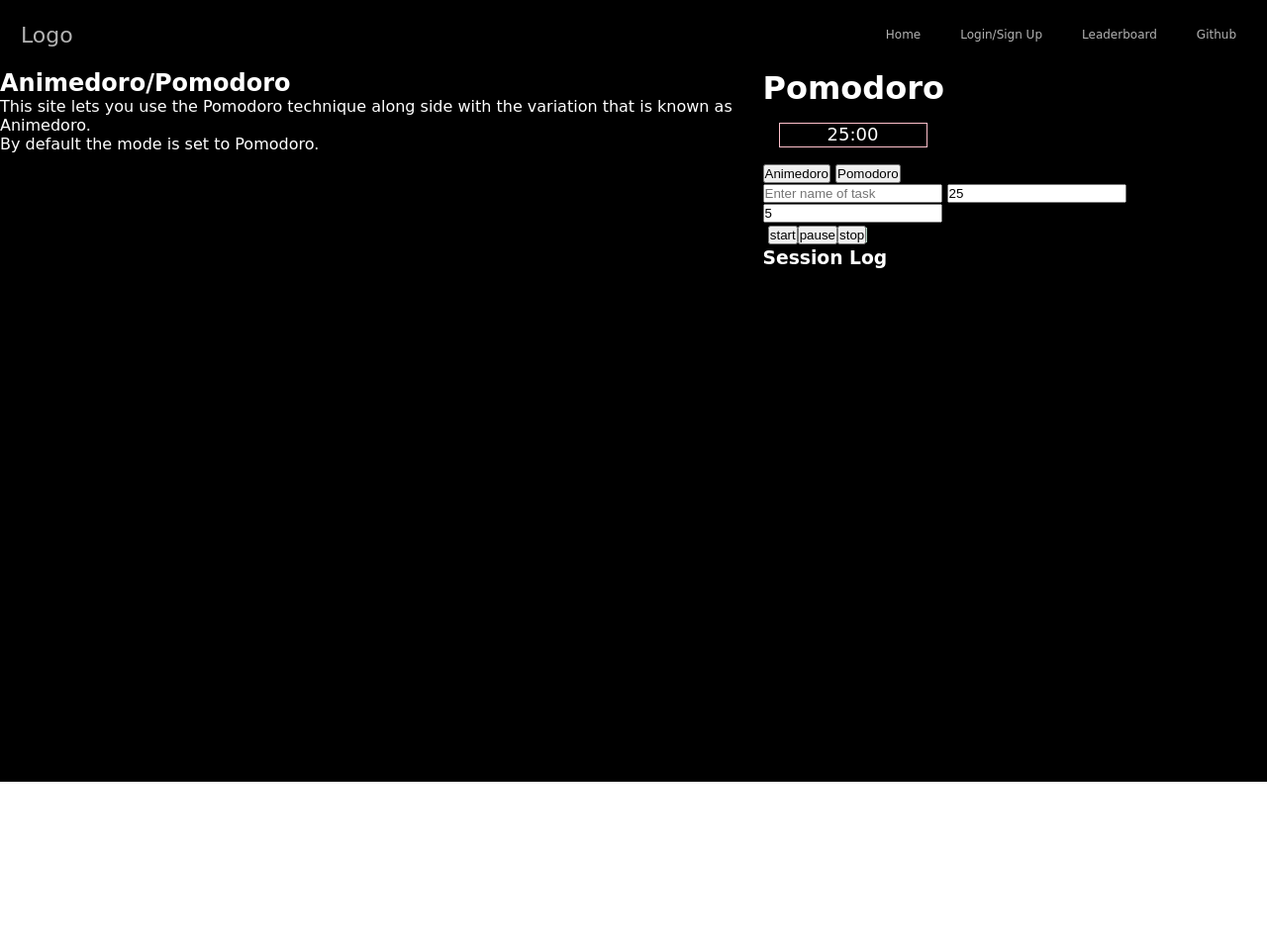
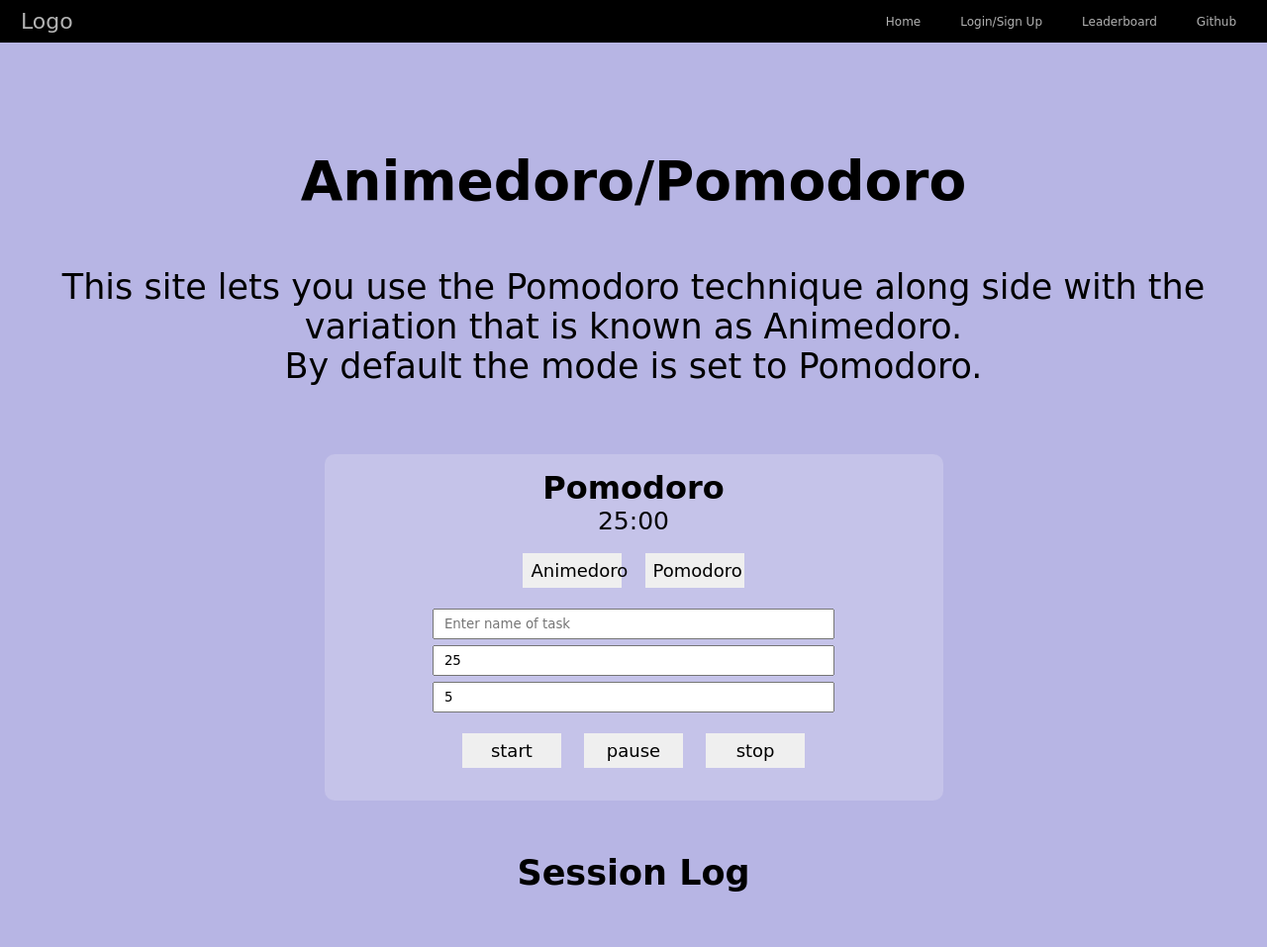
Before and after one commit to Ghulam-Afzal/animedoro-pomodor, a plain HTML site: page index.html in a window 1280 px wide. Shown: the whole page at 99% size. Before the commit the page ends 800 px from the top, so only its background shows below. Drawn offline with Linux system fonts and the light colour scheme; a web font is replaced by a local one.

Commit message:
redid the css for the entire website

```diff
--- a/main.scss
+++ b/main.scss
@@ -5,51 +5,245 @@
     box-sizing: border-box;
     padding: 0;
     margin: 0;
+    font-family: 'Akaya Telivigala', cursive;
+
 }
 
 body {
-    font-family: 'Akaya Telivigala', cursive;
+    overflow: auto;
+    height: 100%;
 }
 
 main {
-    height: 90vh;
+    text-align: center;
+
+}
+.hero {
+    height: 50vh;
+    background-color: #B7B5E4;
     display: flex;
     justify-content: center;
-    // align-items: center;
-    background-color: black;
-    color: white;
+    align-items: center;
+    flex-direction: column;
 }
 
-.container {
-    border: 1px solid white;
-    width: 500px;
-    height: 500px;
+.hero h1 {
+    padding: 1em;
+    font-size: 26px;
+}
+
+.hero p {
+    padding-left: 1em;
+    padding-right: 1em;
+
+}
+
+.outer-container {
+    height: 100vh;
+    background-color: #B7B5E4;
     display: flex;
     align-items: center;
+    flex-direction: column;
+    padding: 1em;
+}
+
+.outer-container h1 {
+    display: flex;
     justify-content: center;
+}
+
+.outer-container h3{
+    padding: 1.5em;
+}
+
+.outer-container li {
+    background-color: #C5C3E9;
+    padding-bottom: .25em;
+    margin-bottom: .25em;
+    border-radius: 3px;
+    list-style: none;
+
+}
+
+.inner-container {
+    height: 300px;
+    background-color: #C5C3E9;
+    display: flex;
+    justify-content: center;
+    align-items: center;
     flex-direction: column;
-    padding: 2rem;
-    border-radius: 5%;
-    background-color: #B2D3C2;
-    margin-top: 5%;
+    border-radius: 10px;
+}
+
+button {
+    display: inline-block;
+    width: 75px;
+    height: 25px;
+    margin: 1em .5em 1em .5em;
+    padding: 4px 8px;
+    text-decoration: none;
+    border: none;
+    cursor: pointer;
+}
+
+button:hover {
+    background-color:#CFCCD6;
 }
 
 .timer {
-    border: 1px solid pink;
-    width: 150px;
-    height: 25px;
-    margin: 1rem;
-    text-align: center;
-    font-size: 18px;
+    font-size: 25px;
 }
 
-.btn2 {
-    display: flex;
-    justify-content: center;
-    align-items: center;
-    flex-direction: row;
-    width: 100px;
-    height: 15px;
-    margin: 5px;
-    background-color: #B2D3C2;
+.log {
+    overflow: auto;
+    height: auto;
 }
+
+#session-input {
+    width: 90%;
+    padding: 3px 5px;
+    margin: 2px 0;
+    box-sizing: border-box;
+}
+
+#work-time {
+    width: 90%;
+    padding: 3px 5px;
+    margin: 2px 0;
+    box-sizing: border-box;
+}
+
+#break-time {
+    width: 90%;
+    padding: 3px 5px;
+    margin: 2px 0;
+    box-sizing: border-box;
+}
+
+@media screen and (min-width : 350px) {
+    .inner-container{
+        width: 325px;
+    }
+}
+
+@media screen and (min-width : 400px) {
+    .hero h1 {
+        font-size: 35px;
+    }
+
+    .hero p {
+        font-size: 22px;
+    }
+
+    .inner-container{
+        width: 350px;
+    }
+
+}
+
+
+@media screen and (min-width: 500px) {
+
+    .hero h1 {
+        font-size: 40px;
+    }
+
+    .hero p {
+        font-size: 28px;
+    }
+
+    .inner-container {
+        width: 450px;
+        height: 350px;
+        margin: 0em 1.5em 0em 1.5em;
+    }
+
+    button {
+        width: 100px;
+        height: 35px;
+        padding: 6px 8px;
+        font-size: 18px;
+    }
+
+    #session-input {
+        width: 75%;
+        padding: 6px 10px;
+        margin: 3px 0;
+        box-sizing: border-box;
+    }
+
+    #work-time {
+        width: 75%;
+        padding: 6px 10px;
+        margin: 3px 0;
+        box-sizing: border-box;
+    }
+
+    #break-time {
+        width: 75%;
+        padding: 6px 10px;
+        margin: 3px 0;
+    }
+
+    .outer-container li {
+        height: 35px;
+        padding-top: .5em;
+        padding-bottom: .5em;
+        margin: 0em 1.5em .5em 1.5em;
+        border-radius: 5px;
+
+    }
+}
+
+
+@media screen and (min-width: 700px) {
+    .inner-container{
+        width: 625px;
+    }
+
+    #session-input {
+        width: 65%;
+        padding: 6px 10px;
+        margin: 3px 0;
+        box-sizing: border-box;
+    }
+
+    #work-time {
+        width: 65%;
+        padding: 6px 10px;
+        margin: 3px 0;
+        box-sizing: border-box;
+    }
+
+    #break-time {
+        width: 65%;
+        padding: 6px 10px;
+        margin: 3px 0;
+    }
+
+    .outer-container li {
+        height: 35px;
+        padding-top: .5em;
+        padding-bottom: .5em;
+        margin: 0em 1.5em .5em 1.5em;
+        border-radius: 5px;
+
+    }
+}
+
+@media screen and (min-width: 1000px) {
+
+    .hero h1 {
+        font-size: 55px;
+    }
+
+    .hero p {
+        font-size: 35px;
+    }
+
+    h3 {
+        font-size: 35px;
+    }
+
+
+}
--- a/nav.css
+++ b/nav.css
@@ -49,7 +49,7 @@
         display: flex;
         justify-content: space-between;
         padding-bottom: 0;
-        height: 70px;
+        height: 43px;
         align-items: center;
     }
 
```
Also changed, not shown: main.css, 1 other file.
